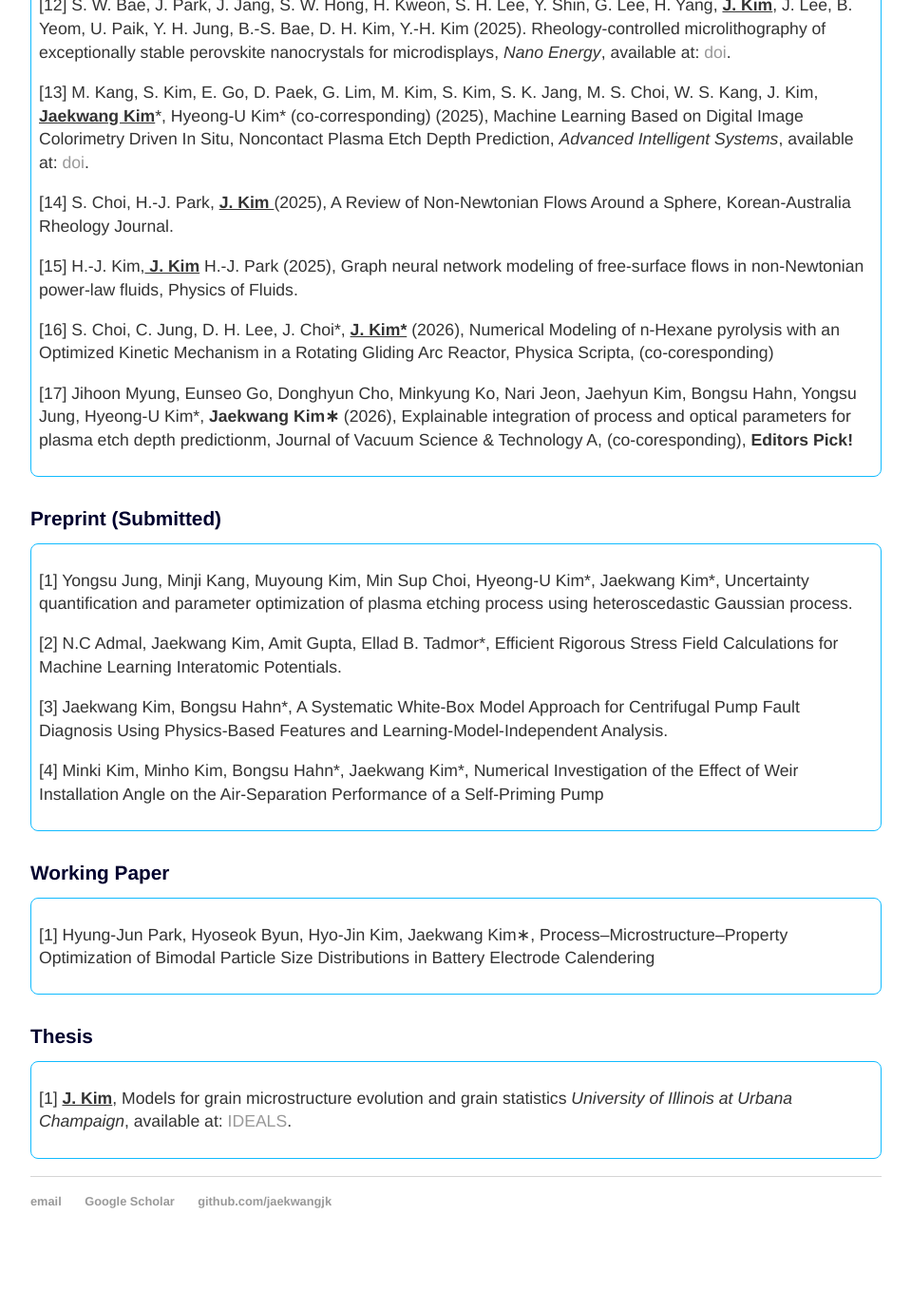
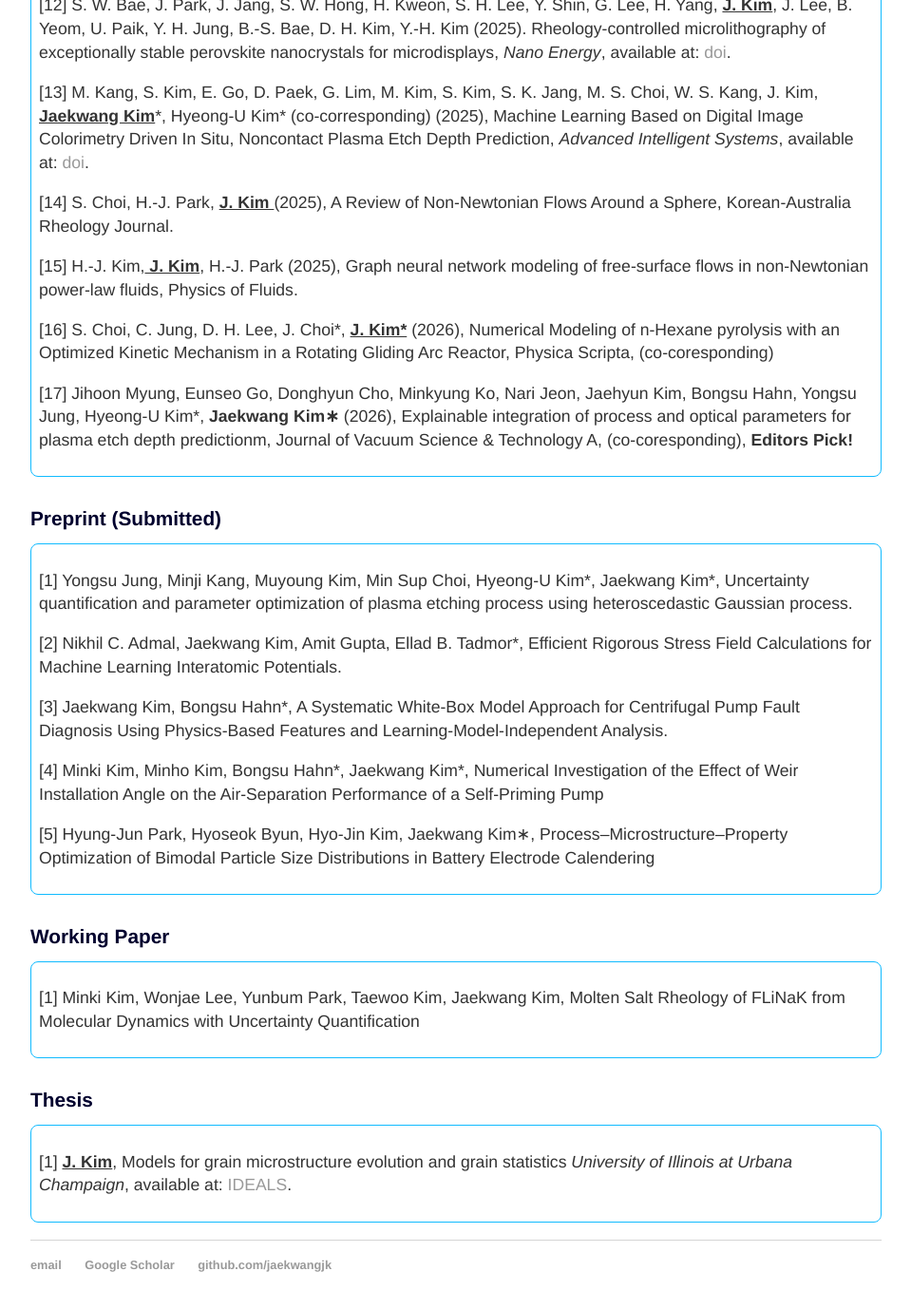
Before and after one commit to jaekwangjk/jaekwangjk.github.io, a Jekyll site: the page built from publication.html, in a window 1280 px wide and 1400 px high, scrolled down 1064 px. Shown: the top 1378 px of the window at 95% size, without its empty margins (160-1119 px from the left). Built offline with Jekyll 4.4.1, drawn with Linux system fonts in a browser that asks for light colours; before the commit the page ends 2397 px from its top, so only the background shows below that.

Commit message:
Update publication.html

```diff
--- a/publication.html
+++ b/publication.html
@@ -91,7 +91,6 @@ title: Jaekwang Kim
 		(2025), Machine Learning Based on Digital Image Colorimetry Driven In Situ, Noncontact Plasma Etch Depth Prediction,
 		<em> Advanced Intelligent Systems</em>,
 		available at: <a class="two" href="https://doi.org/10.1002/aisy.202500517">doi</a>.
-
 	</p>
 
 
@@ -101,7 +100,7 @@ title: Jaekwang Kim
 	</p>
 
 	<p>
-	[15] H.-J. Kim,<strong><u> J. Kim</u></strong> H.-J. Park (2025), Graph neural network modeling of free-surface flows in non-Newtonian power-law fluids,
+	[15] H.-J. Kim,<strong><u> J. Kim</u></strong>, H.-J. Park (2025), Graph neural network modeling of free-surface flows in non-Newtonian power-law fluids,
 		Physics of Fluids.
 	</p>
 
@@ -127,7 +126,7 @@ title: Jaekwang Kim
 	</p>
 
 	<p>
-	[2] N.C Admal, Jaekwang Kim, Amit Gupta, Ellad B. Tadmor*,  Efficient Rigorous Stress Field Calculations for Machine Learning Interatomic Potentials.
+	[2] Nikhil C. Admal, Jaekwang Kim, Amit Gupta, Ellad B. Tadmor*,  Efficient Rigorous Stress Field Calculations for Machine Learning Interatomic Potentials.
 	</p>
 
 	<p>
@@ -138,6 +137,9 @@ title: Jaekwang Kim
 	[4] Minki Kim, Minho Kim, Bongsu Hahn*, Jaekwang Kim*, Numerical Investigation of the Effect of Weir Installation Angle on the Air-Separation Performance of a Self-Priming Pump
 	</p>
 
+	<p>
+	[5] Hyung-Jun Park, Hyoseok Byun, Hyo-Jin Kim, Jaekwang Kim∗, Process–Microstructure–Property Optimization of Bimodal Particle Size Distributions in Battery Electrode Calendering
+	</p>
 
 	</div>
 
@@ -146,10 +148,11 @@ title: Jaekwang Kim
 	<h1> Working Paper </h1>
 	<div class="rounded">
 
+	<p>
+	[1] Minki Kim, Wonjae Lee, Yunbum Park, Taewoo Kim, Jaekwang Kim, Molten Salt Rheology of FLiNaK from Molecular Dynamics
+with Uncertainty Quantification
+	</p>
 
-	<p>
-	[1] Hyung-Jun Park, Hyoseok Byun, Hyo-Jin Kim, Jaekwang Kim∗, Process–Microstructure–Property Optimization of Bimodal Particle Size Distributions in Battery Electrode Calendering
-	</p>
 
 	</div>
 
```
